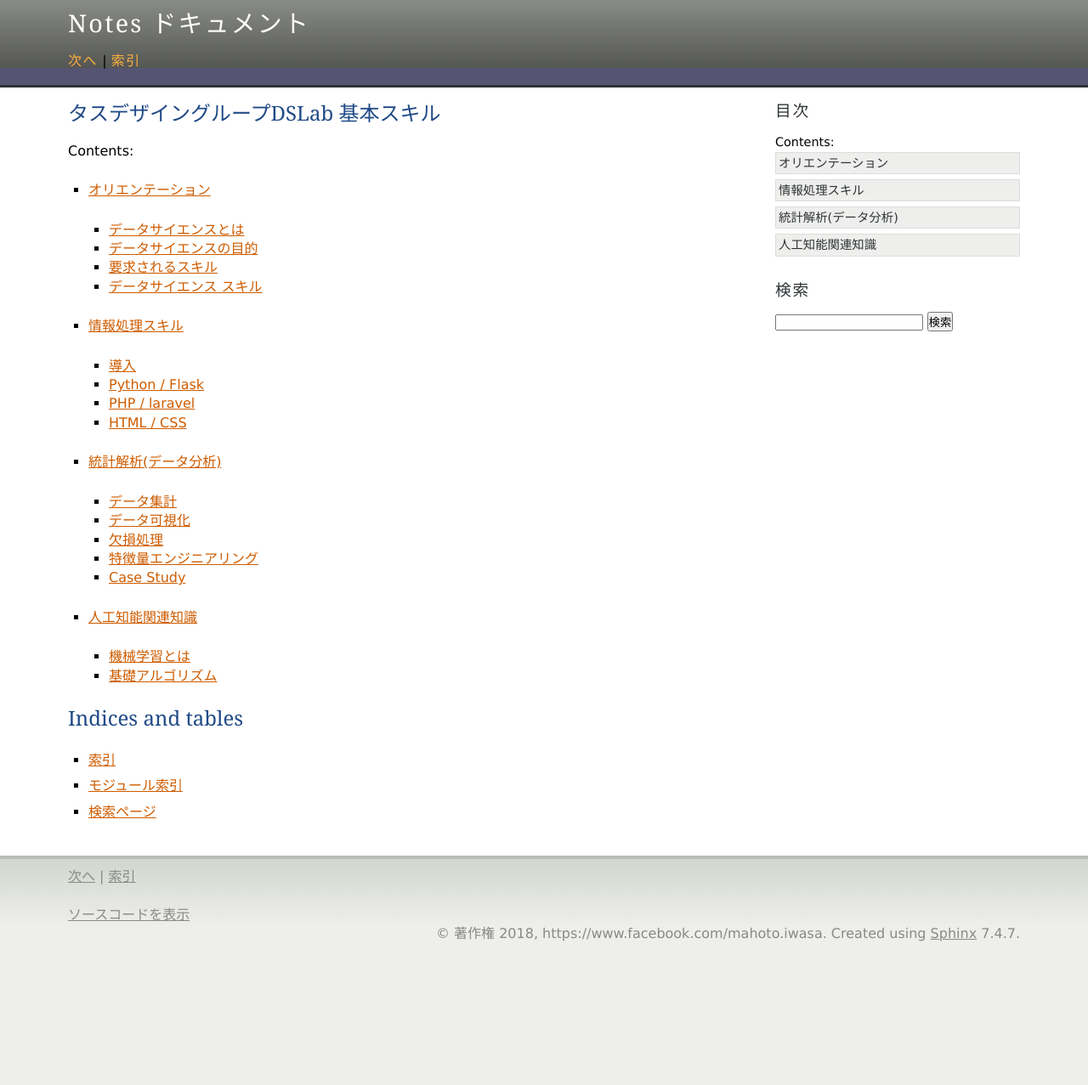
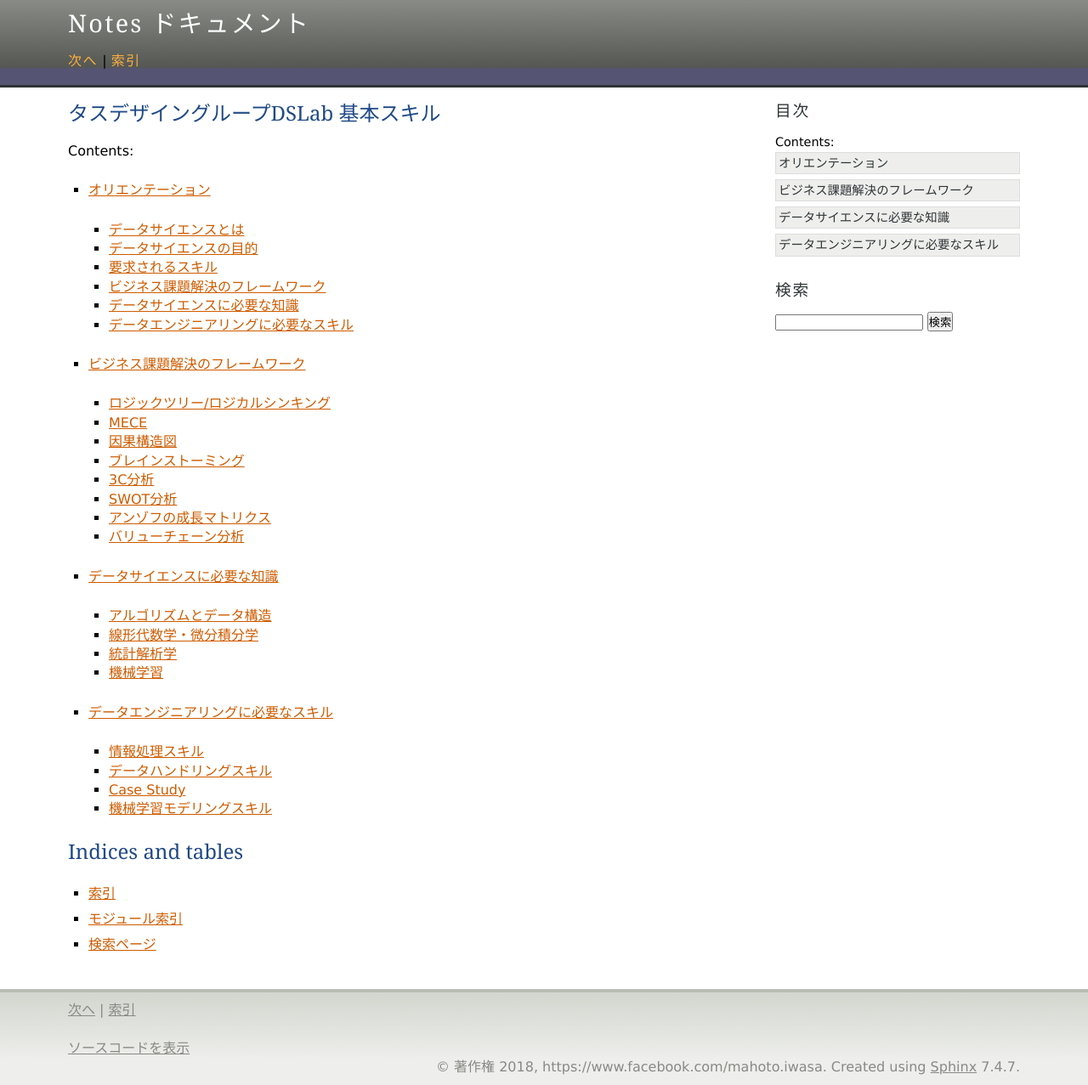
Before and after one commit to daring-board/Notes, a Sphinx documentation site: the page built from source/index.rst, in a window 1280 px wide. Shown: the whole page at 85% size. Built offline with Sphinx 7.4.7, drawn with Linux system fonts in a browser that asks for light colours; before the commit the page ends 1121 px from its top, so only the background shows below that.

Commit message:
構成を変更

```diff
--- a/source/artificial.rst
+++ /dev/null
@@ -1,24 +0,0 @@
-.. toctree::
-   :maxdepth: 4
-
-人工知能関連知識
-=================================
-
-機械学習とは
---------------------------
-機械学習については下記リンクで説明する。
-    https://daring-board.github.io/clustering_practice/index.html
-
-
-
-基礎アルゴリズム
---------------------------
-
-重回帰分析
-^^^^^^^^^^^^^^^^^^^^^^^^^^
-
-決定木・ランダムフォレスト
-^^^^^^^^^^^^^^^^^^^^^^^^^^
-
-K平均法
-^^^^^^^^^^^^^^^^^^^^^^^^^^
--- /dev/null
+++ b/source/business.rst
@@ -0,0 +1,28 @@
+.. toctree::
+   :maxdepth: 4
+
+ビジネス課題解決のフレームワーク
+=================================
+ロジックツリー/ロジカルシンキング
+-----------------------------------
+
+MECE
+-----------------------------------
+
+因果構造図
+-----------------------------------
+
+ブレインストーミング
+-----------------------------------
+
+3C分析
+-----------------------------------
+
+SWOT分析
+-----------------------------------
+
+アンゾフの成長マトリクス
+-----------------------------------
+
+バリューチェーン分析
+-----------------------------------
--- /dev/null
+++ b/source/engineering.rst
@@ -0,0 +1,91 @@
+.. toctree::
+   :maxdepth: 4
+
+データエンジニアリングに必要なスキル
+===============================================
+
+情報処理スキル
+---------------------
+
+プログラミング言語
+^^^^^^^^^^^^^^^^^^^^^
+   - Python入門_
+   - PHP入門
+
+Webシステム
+^^^^^^^^^^^^^^^^^^^^^^^^^^^^^^^^^^^^^^
+   - フロントエンド入門_ (HTML/CSS/javascript)
+   - FlaskによるWebアプリケーション入門_
+   - LaravelによるWebアプリケーション入門_
+   - Webアプリケーション1_ (Vue.js)
+   - Webアプリケーション2_ (vuecli)
+
+応用編
+^^^^^^^^^^^^^^^^^^^^^^^^^^^^^^^^^^^^
+   Flask or LaravelのフロントエンドをVue.jsにする。
+
+.. _Python入門: https://paiza.jp/works/python3/primer
+.. _フロントエンド入門: https://developer.mozilla.org/ja/docs/Learn/Getting_started_with_the_web
+.. _FlaskによるWebアプリケーション入門: https://a2c.bitbucket.io/flask/tutorial/index.html
+.. _LaravelによるWebアプリケーション入門: https://readouble.com/laravel/4.2/ja/quick.html
+.. _Webアプリケーション1: https://jp.vuejs.org/index.html
+.. _Webアプリケーション2: https://cli.vuejs.org/
+
+データハンドリングスキル
+--------------------------
+データ集計
+^^^^^^^^^^^^^^^^^^^
+データ可視化
+^^^^^^^^^^^^^^^^^^^
+欠損処理
+^^^^^^^^^^^^^^^^^^^
+   - 欠損データの種類と扱い_
+
+.. _欠損データの種類と扱い: https://toukei-lab.com/%E6%AC%A0%E6%B8%AC%E3%83%87%E3%83%BC%E3%82%BF
+
+特徴量エンジニアリング
+^^^^^^^^^^^^^^^^^^^^^^^^^^^^^^^
+   https://www.amazon.co.jp/exec/obidos/ASIN/4873118689/swankyst-22/
+
+Case Study
+----------------
+   - Kaggle前処理_
+
+.. _Kaggle前処理: https://www.kaggle.com/sawaken2021/kaggle-1st-step-for-kaggle-titanic/comments
+
+機械学習モデリングスキル
+--------------------------
+機械学習とは
+^^^^^^^^^^^^^^^^^^^^^^^^^^
+   機械学習については下記リンクで説明する。
+
+   https://daring-board.github.io/clustering_practice/index.html
+
+モデリングとは
+^^^^^^^^^^^^^^^^^^^^^^^^^^
+
+機械学習の基礎アルゴリズム
+^^^^^^^^^^^^^^^^^^^^^^^^^^^^
+重回帰分析
+~~~~~~~~~~~~~~~~~~~~~~~~~~
+   #. 重回帰分析の理論_
+   #. 重回帰分析の実践_
+
+.. _重回帰分析の理論: https://udemy.benesse.co.jp/ai/regression-analysis.html
+.. _重回帰分析の実践: https://qiita.com/karaage0703/items/f38d18afc1569fcc0418
+
+決定木・ランダムフォレスト
+~~~~~~~~~~~~~~~~~~~~~~~~~~
+   #. 決定木の理論_
+   #. 決定木とランダムフォレストの実践_
+
+.. _決定木の理論: https://mathwords.net/ketteigi
+.. _決定木とランダムフォレストの実践: https://qiita.com/yshi12/items/6d30010b353b084b3749
+
+K平均法
+~~~~~~~~~~~~~~~~~~~~~~~~~~
+   #. クラスタ分析とk平均法の理論_
+   #. k平均法の実践_
+
+.. _クラスタ分析とk平均法の理論: https://liginc.co.jp/392068
+.. _k平均法の実践: https://paiza.hatenablog.com/entry/2017/06/14/%E6%A9%9F%E6%A2%B0%E5%AD%A6%E7%BF%92%E5%88%9D%E5%BF%83%E8%80%85%E5%90%91%E3%81%91%E3%80%81Python%E3%82%92%E4%BD%BF%E3%81%A3%E3%81%A6K-means%E3%81%A7%E3%82%AF%E3%83%A9%E3%82%B9%E3%82%BF%E3%83%AA%E3%83%B3
--- a/source/index.rst
+++ b/source/index.rst
@@ -11,9 +11,9 @@
     :caption: Contents:
 
     intro
-    programing
-    statistics
-    artificial
+    business
+    sience
+    engineering
 
 Indices and tables
 ==================
--- a/source/intro.rst
+++ b/source/intro.rst
@@ -19,11 +19,11 @@
 ------------------------------------
 データサイエンティストに必要なスキルは以下である。
 
-- ビジネス解決スキル
+- ビジネス課題解決力
     | 課題背景を理解したうえで、ビジネス 課題を整理し、解決する力
-- データサイエンススキル
+- データサイエンス力
     | 情報処理、人工知能、統計学などの情報 科学系の知恵を理解し、使う力
-- データエンジニアリングスキル
+- データエンジニアリング力
     | データサイエンスを意味のある 形に使えるようにし、実装、運用できるようにする力
 
 .. image:: ./imgs/fig01a.jpg
@@ -32,15 +32,28 @@
 https://itjinzai-lab.jp/article/detail/314
 http://www.datascientist.or.jp/dssjournal/
 
-ここでは、**データサイエンスのスキル** の基礎を提供する。
+ビジネス課題解決のフレームワーク
+---------------------------------
+- ロジックツリー/ロジカルシンキング
+- MECE
+- 因果構造図
+- ブレインストーミング
+- 3C分析
+- SWOT分析
+- アンゾフの成長マトリクス
+- バリューチェーン分析
 
-データサイエンス スキル
-------------------------------
-上記の定義より、データサイエンス スキルの要素は以下である。
+データサイエンスに必要な知識
+---------------------------------
+- アルゴリズムとデータ構造
+- 線形代数学・微分積分学
+- 統計解析学
+- 機械学習
 
+データエンジニアリングに必要なスキル
+-----------------------------------------
 - 情報処理スキル
-- 統計解析(データ分析)スキル
-- 人工知能関連知識
-
+- データハンドリングスキル
+- 機械学習モデリングスキル
 
 .. _Wikipedia: https://ja.wikipedia.org/wiki/%E3%83%87%E3%83%BC%E3%82%BF%E3%82%B5%E3%82%A4%E3%82%A8%E3%83%B3%E3%82%B9
--- a/source/programing.rst
+++ /dev/null
@@ -1,22 +0,0 @@
-.. toctree::
-   :maxdepth: 4
-
-情報処理スキル
-=================================
-
-導入
----------------------
-
-Python / Flask
----------------------
-https://paiza.jp/works/python3/primer
-https://a2c.bitbucket.io/flask/tutorial/index.html
-
-PHP / laravel
----------------------
-https://readouble.com/laravel/4.2/ja/quick.html
-
-HTML / CSS
----------------------
-https://developer.mozilla.org/ja/docs/Learn/Getting_started_with_the_web
-Flask or LaravelのフロントエンドをVue.jsにする。
--- /dev/null
+++ b/source/sience.rst
@@ -0,0 +1,17 @@
+.. toctree::
+   :maxdepth: 4
+
+データサイエンスに必要な知識
+=================================
+
+アルゴリズムとデータ構造
+------------------------------
+
+線形代数学・微分積分学
+------------------------------
+
+統計解析学
+------------------------------
+
+機械学習
+------------------------------
--- a/source/statistics.rst
+++ /dev/null
@@ -1,21 +0,0 @@
-.. toctree::
-   :maxdepth: 4
-
-統計解析(データ分析)
-=================================
-
-データ集計
-----------------
-
-データ可視化
-----------------
-
-欠損処理
-----------------
-
-特徴量エンジニアリング
---------------------------
-https://www.amazon.co.jp/exec/obidos/ASIN/4873118689/swankyst-22/
-
-Case Study
-----------------
```
